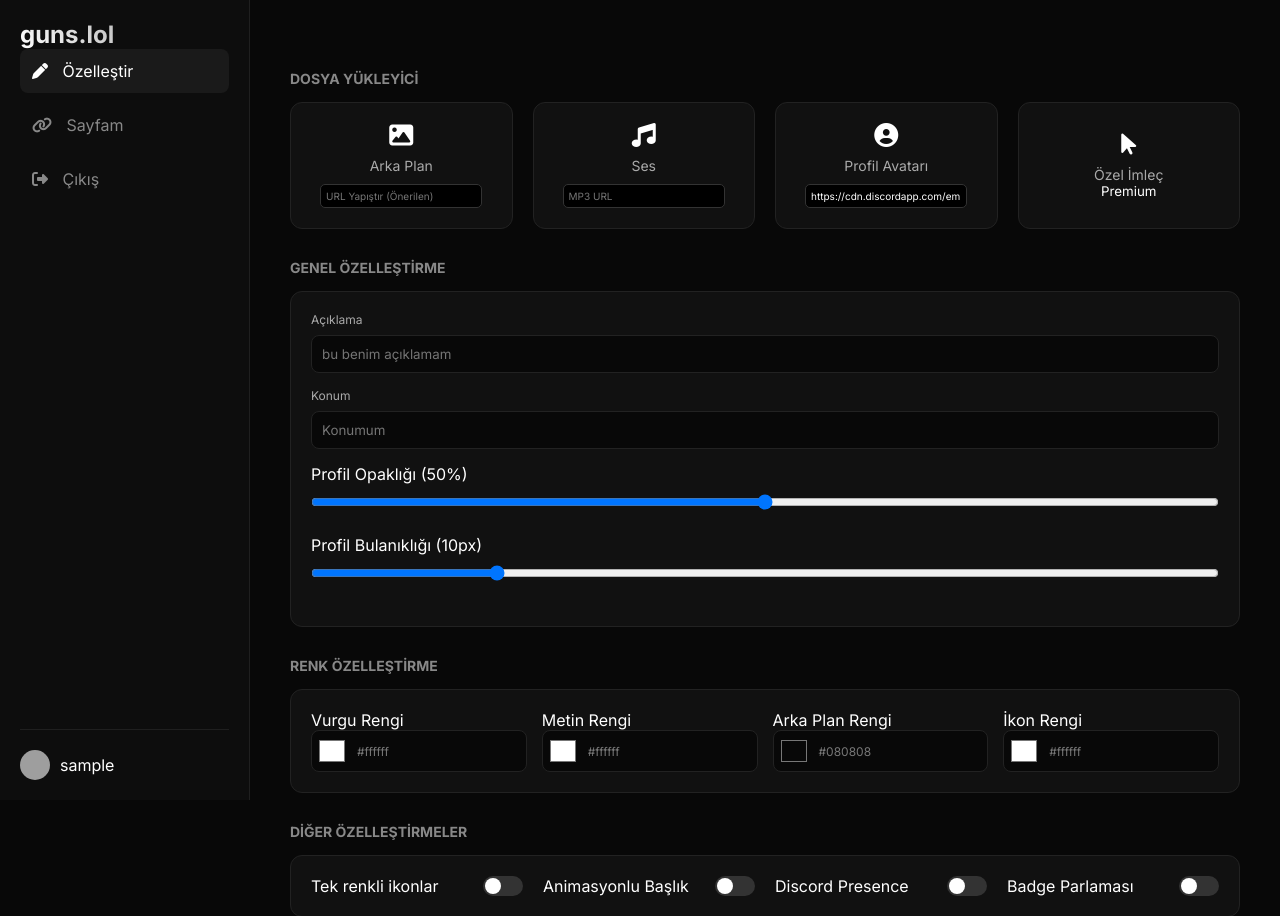
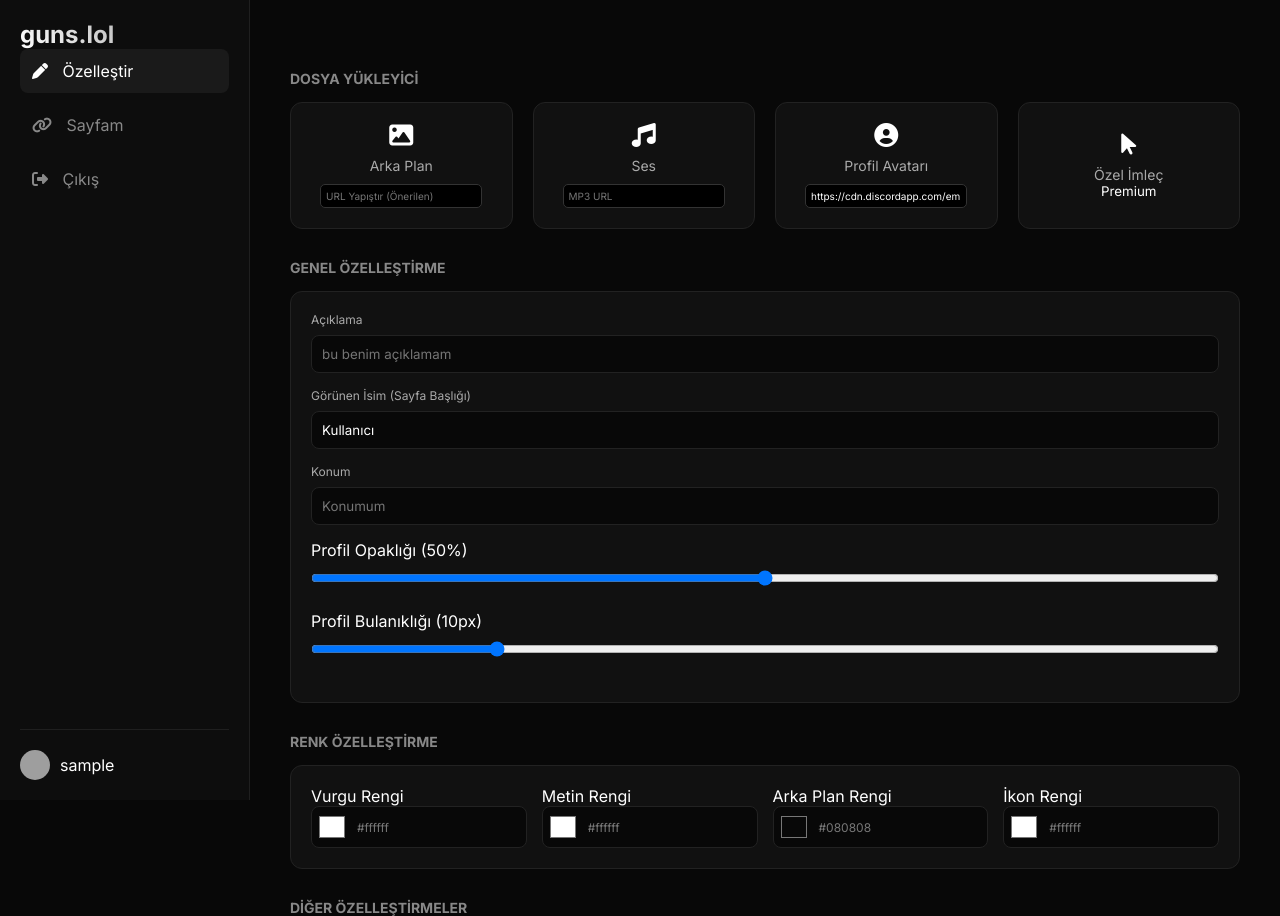
Before and after one commit to anankralbey-a11y/biolink-clone1, a Flask app: page /dashboard in a window 1280 px wide. Shown: the top 916 px of the page. Run offline with Flask 3, Linux system fonts and the light colour scheme; the visitor is signed in with stand-in values (Sample User, id 1); grey boxes are pictures that could not be loaded.

Commit message:
Update dashboard.html

```diff
--- a/templates/dashboard.html
+++ b/templates/dashboard.html
@@ -55,6 +55,11 @@
                     <label>Açıklama</label>
                     <input type="text" name="description" value="{{ user.description }}" placeholder="bu benim açıklamam">
                 </div>
+
+            <div class="form-group full-width">
+    <label>Görünen İsim (Sayfa Başlığı)</label>
+    <input type="text" name="display_name" value="{{ user.display_name }}" placeholder="Görünen İsim">
+</div>
 
                 <div class="form-group full-width">
                     <label>Konum</label>
@@ -152,4 +157,5 @@
         </form>
     </div>
 </div>
+
 {% endblock %}
```
